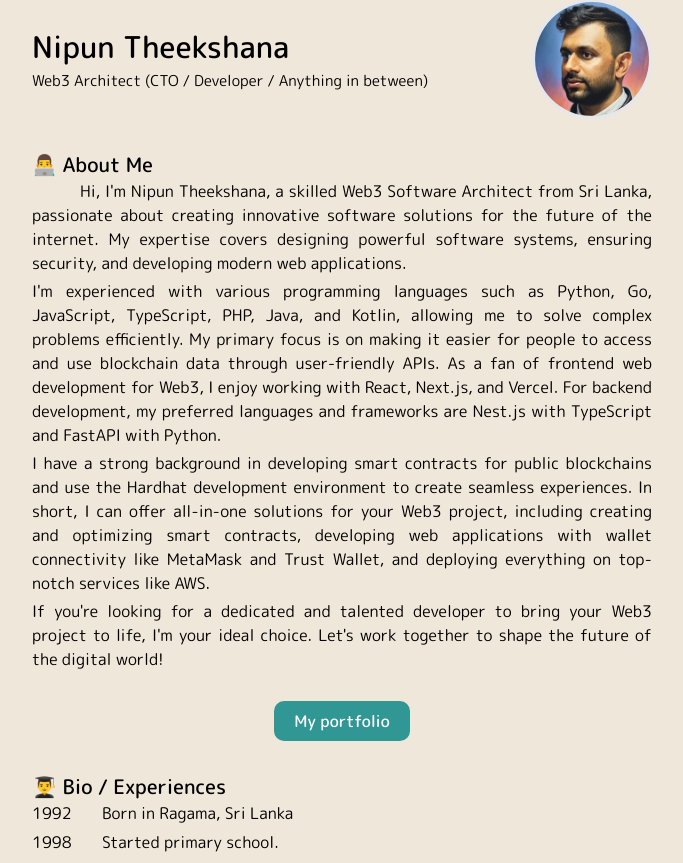
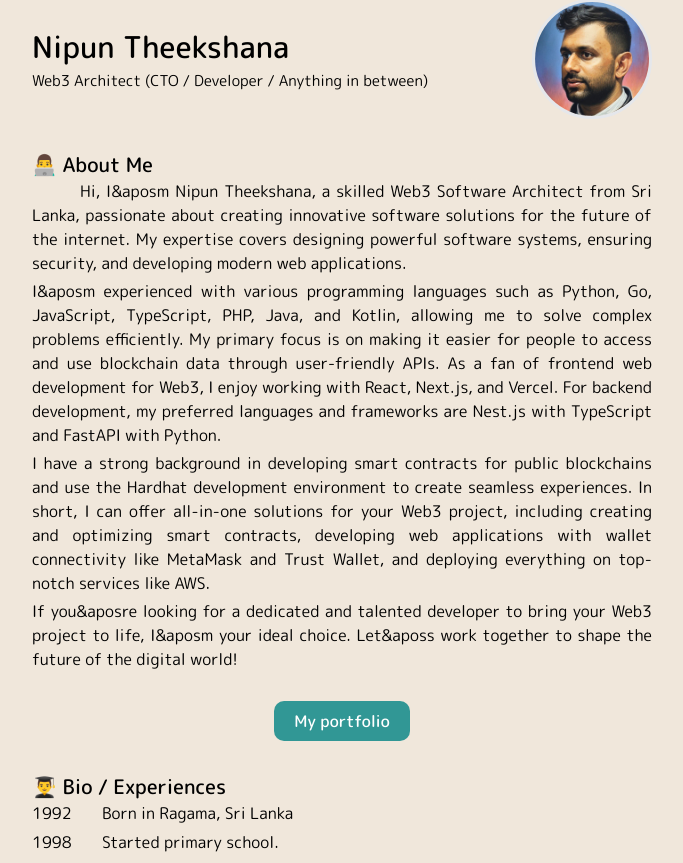
Before and after one commit to sarubi/my-portfolio-webapp, a Next.js app: page / in a window 1280 px wide. Shown: the part 327-1190 px from the top of the page, without its empty margins (298-981 px from the left). Built offline with nearby package versions, Linux system fonts and the light colour scheme.

Commit message:
fix:escape chareacters issue

```diff
--- a/src/components/dev-profile/Intoduction.tsx
+++ b/src/components/dev-profile/Intoduction.tsx
@@ -7,10 +7,10 @@ const Introduction: React.FC = () => {
       </div>
       <div className="work-details text-justify">
         <p className="indent-12">
-          Hi, I'm Nipun Theekshana, a skilled Web3 Software Architect from Sri Lanka, passionate about creating innovative software solutions for the future of the internet. My expertise covers designing powerful software systems, ensuring security, and developing modern web applications.
+          Hi, I&aposm Nipun Theekshana, a skilled Web3 Software Architect from Sri Lanka, passionate about creating innovative software solutions for the future of the internet. My expertise covers designing powerful software systems, ensuring security, and developing modern web applications.
         </p>
         <p className="mt-1">
-          I'm experienced with various programming languages such as Python, Go, JavaScript, TypeScript, PHP, Java, and Kotlin, allowing me to solve complex problems efficiently. My primary focus is on making it easier for people to access and use blockchain data through user-friendly APIs.
+          I&aposm experienced with various programming languages such as Python, Go, JavaScript, TypeScript, PHP, Java, and Kotlin, allowing me to solve complex problems efficiently. My primary focus is on making it easier for people to access and use blockchain data through user-friendly APIs.
 
           As a fan of frontend web development for Web3, I enjoy working with React, Next.js, and Vercel. For backend development, my preferred languages and frameworks are Nest.js with TypeScript and FastAPI with Python.
         </p>
@@ -18,7 +18,7 @@ const Introduction: React.FC = () => {
           I have a strong background in developing smart contracts for public blockchains and use the Hardhat development environment to create seamless experiences. In short, I can offer all-in-one solutions for your Web3 project, including creating and optimizing smart contracts, developing web applications with wallet connectivity like MetaMask and Trust Wallet, and deploying everything on top-notch services like AWS.
         </p>
         <p className="mt-1">
-          If you're looking for a dedicated and talented developer to bring your Web3 project to life, I'm your ideal choice. Let's work together to shape the future of the digital world!
+          If you&aposre looking for a dedicated and talented developer to bring your Web3 project to life, I&aposm your ideal choice. Let&aposs work together to shape the future of the digital world!
         </p>
       </div>
 
```
